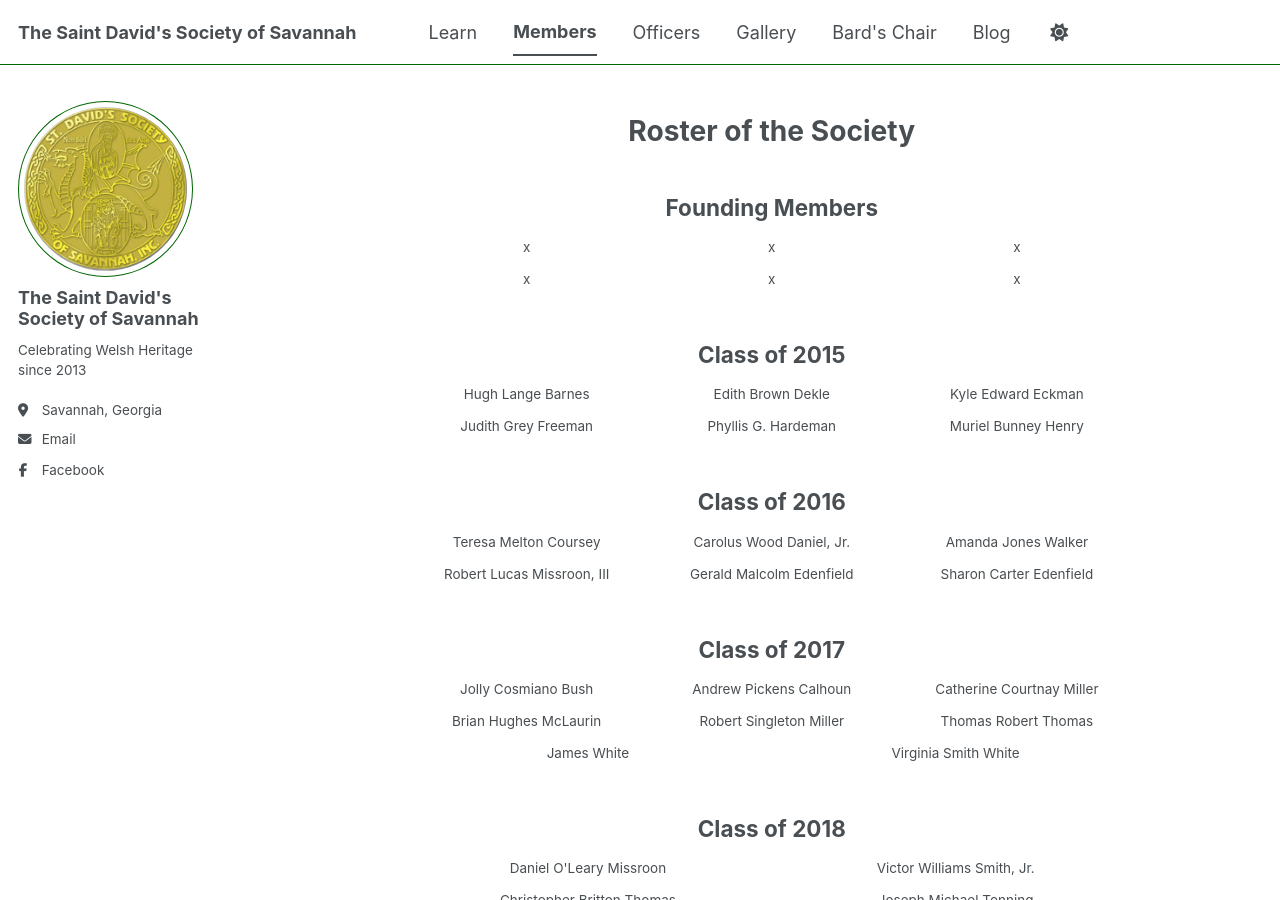
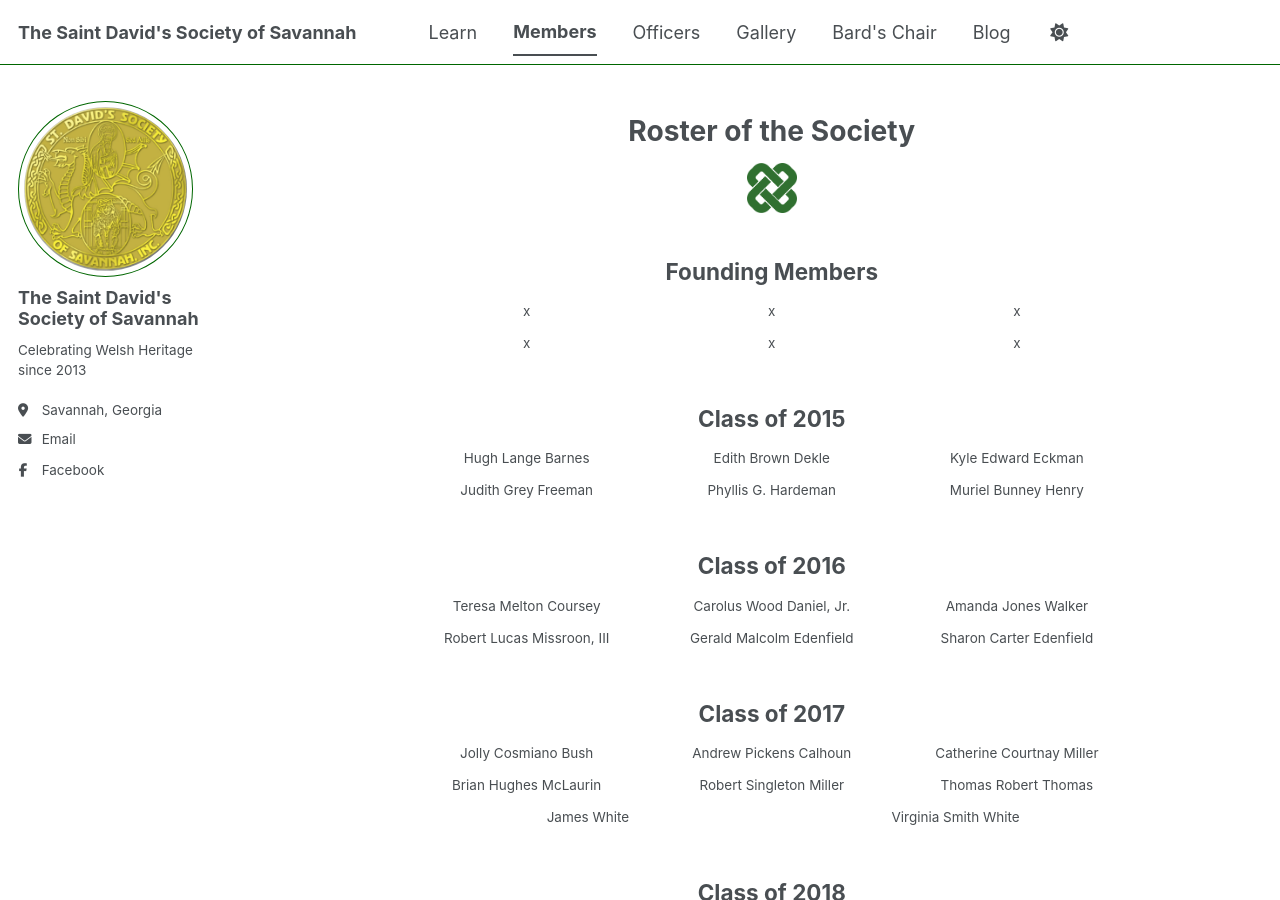
Before and after one commit to whancock6/sdss2, a Jekyll site: the page built from _pages/members.html, in a window 1280 px wide and 900 px high. Built offline with Jekyll 4.4.1, drawn with Linux system fonts in a browser that asks for light colours; a script bundle is joined from its source files by our own code; library files that are not in the unit come from our copies.

Commit message:
Update members.html

```diff
--- a/_pages/members.html
+++ b/_pages/members.html
@@ -22,7 +22,7 @@
 <body>
 <center><h1>Roster of the Society</h1></center>
 
-<center><h2>Founding Members</h2></center>
+<center><img src="https://whancock6.github.io/sdss2/images/knot.png" style="width:50px"><br><h2>Founding Members</h2></center>
 <table style="width:75%" align="center">
   <tr>
     <td style="width:33.33%">x</td>
```
